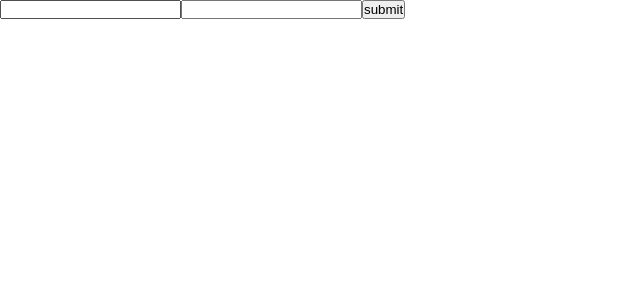
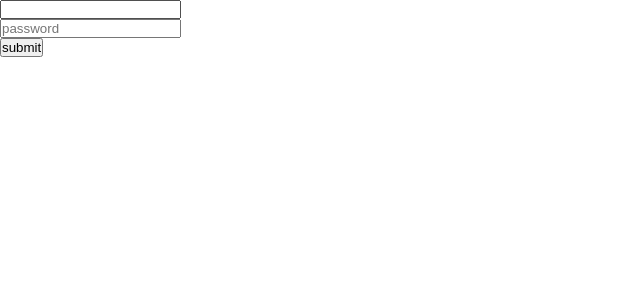
Before and after one commit to mansi0sinha/React, a React (Vite) app in the folder react-app/: page / in a window 1280 px wide. Shown: the top 300 px of the page, without its empty margins (0-640 px from the left). Built offline with nearby package versions, Linux system fonts and the light colour scheme.

Commit message:
Handling forms

```diff
--- a/react-app/package.json
+++ b/react-app/package.json
@@ -12,6 +12,7 @@
   "dependencies": {
     "react": "^19.2.8",
     "react-dom": "^19.2.8",
+    "react-hook-form": "^7.88.0",
     "react-router-dom": "^7.18.4"
   },
   "devDependencies": {
--- a/react-app/public/src/App.jsx
+++ b/react-app/public/src/App.jsx
@@ -1,18 +1,42 @@
-import {  useState} from 'react';
+import { useState } from 'react';
+import { useForm } from 'react-hook-form';
 function App() {
+  const {
+    register,
+    handleSubmit,
+    watch,
+    formState: { errors ,isSubmitting},
+  } = useForm();
+  const delay=(d)=>{
+    return new Promise((resolve,reject)=>{
+      setTimeout(()=>{
+        resolve()
+      },d*1000);
+    })
+  }
+  const onSubmit = async (data) =>{
+    await delay(2);//simulating network delay
+    console.log(data)}
+  return (
+    <>
+    {isSubmitting&&
+    <div className="loading">Loading....</div>}
+      <div className="container" >
+        <form action="" onSubmit={handleSubmit(onSubmit)}>
 
-  return (
-   <>
-   <div className="container">
-    <form>
-
-      <input type='text' name='username' id=""/>
-
-      <input type="password" name="password" id=""/>
-<input type='submit' value="submit"/>
-    </form>
-   </div>
-   </>
+          <input {...register("username", {
+              required: "Username is required",
+              minLength: { value: 3, message: "Min length is 3" },
+              maxLength: { value: 8, message: "Max length is 8" }
+            })}  />
+          {errors.username && errors.username.message}
+          <br />
+          <input {...register("password")} type="password" placeholder='password' />
+          <br />
+          <input disabled={isSubmitting} type='submit' value="submit" />
+        </form>
+      </div>
+    </>
 
   )
 }
```
Also changed, not shown: 1 other file (tests, documents, lock files or other folders).
